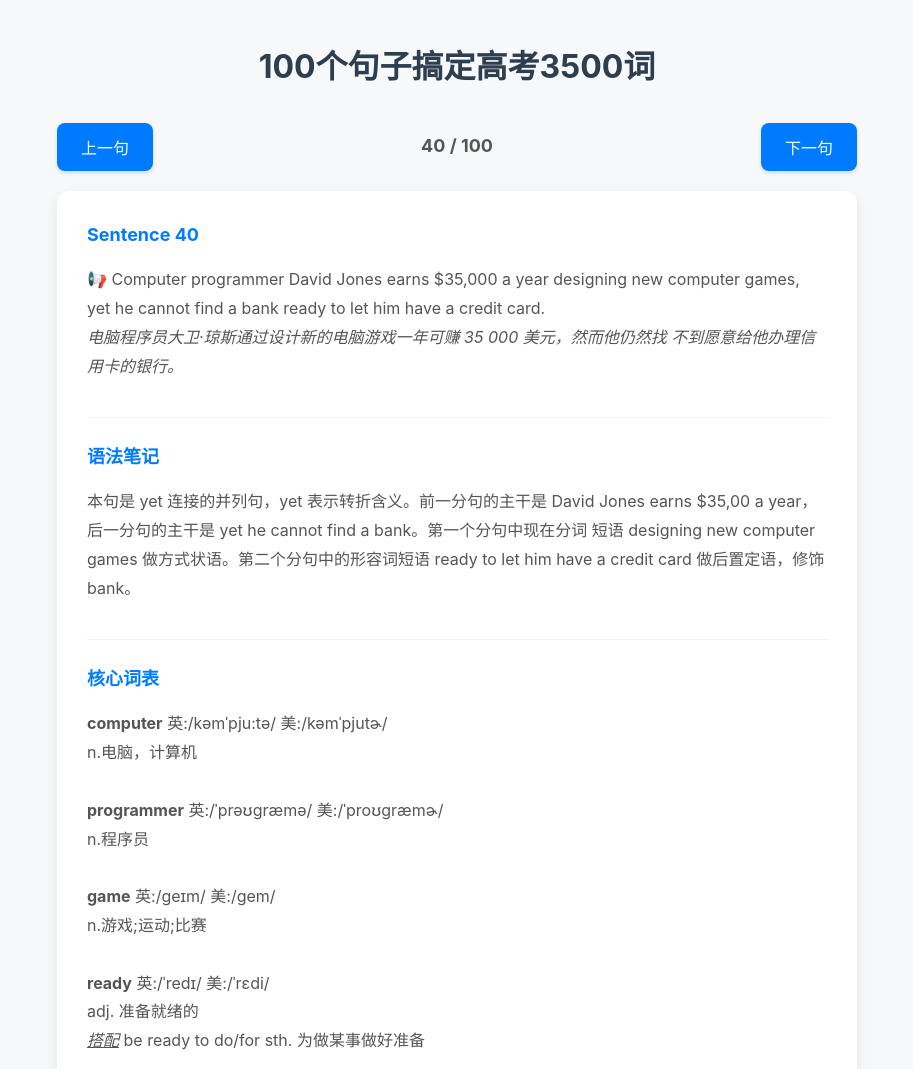
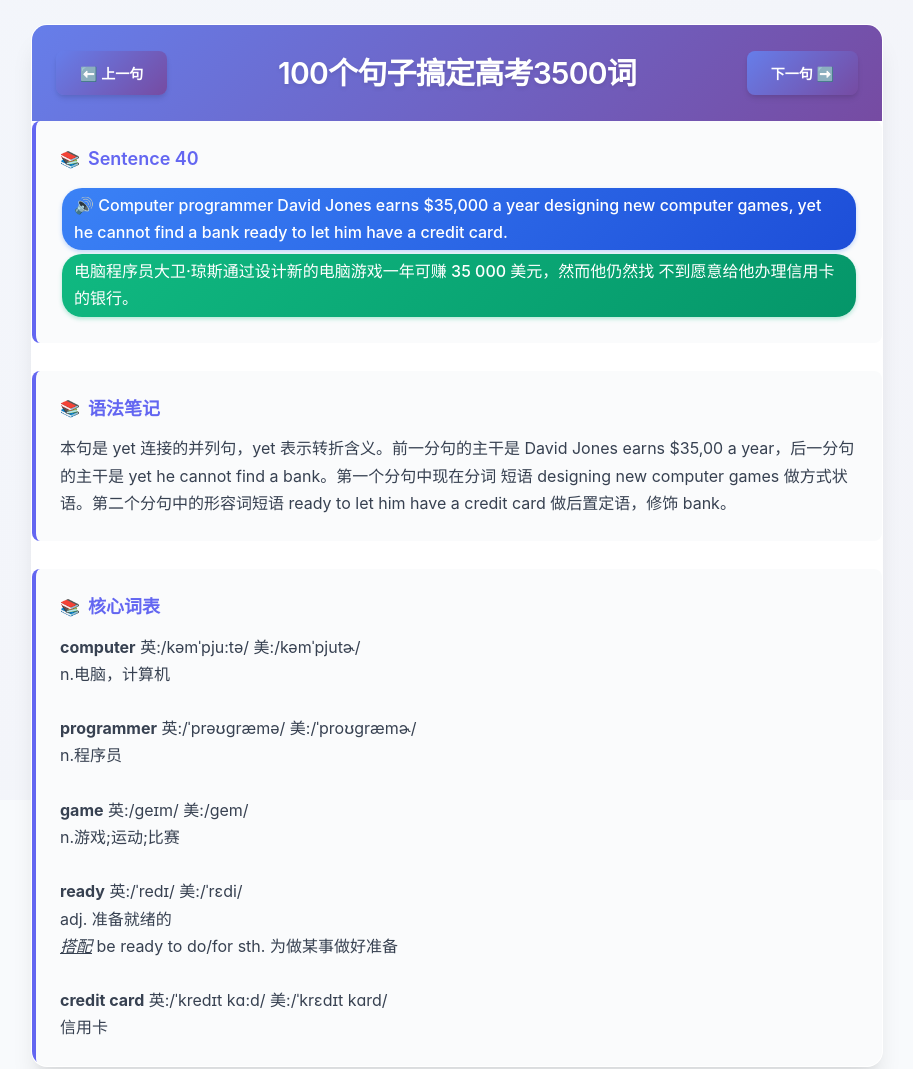
Before and after one commit to inwind/word3500, a plain HTML site: page index.html in a window 1280 px wide. Shown: the top 1069 px of the page, without its empty margins (183-1096 px from the left). Drawn offline with Linux system fonts and the light colour scheme.

Commit message:
Enhance UI with improved styling, layout adjustments, and animations for better user experience

```diff
--- a/index.html
+++ b/index.html
@@ -5,116 +5,328 @@
     <meta name="viewport" content="width=device-width, initial-scale=1.0">
     <title>100个句子搞定高考3500词</title>
     <style>
+        :root {
+            --primary-color: #6366f1;
+            --primary-hover: #4f46e5;
+            --secondary-color: #f59e0b;
+            --accent-color: #10b981;
+            --background-primary: #f8fafc;
+            --background-secondary: #ffffff;
+            --background-gradient: linear-gradient(135deg, #667eea 0%, #764ba2 100%);
+            --text-primary: #1f2937;
+            --text-secondary: #6b7280;
+            --text-accent: #374151;
+            --border-color: #e5e7eb;
+            --shadow-light: 0 1px 3px 0 rgba(0, 0, 0, 0.1), 0 1px 2px 0 rgba(0, 0, 0, 0.06);
+            --shadow-medium: 0 4px 6px -1px rgba(0, 0, 0, 0.1), 0 2px 4px -1px rgba(0, 0, 0, 0.06);
+            --shadow-large: 0 20px 25px -5px rgba(0, 0, 0, 0.1), 0 10px 10px -5px rgba(0, 0, 0, 0.04);
+            --radius-small: 8px;
+            --radius-medium: 12px;
+            --radius-large: 16px;
+        }
+
+        * {
+            box-sizing: border-box;
+        }
+
         body {
-            font-family: -apple-system, BlinkMacSystemFont, "Segoe UI", Roboto, "Helvetica Neue", Arial, sans-serif;
+            font-family: -apple-system, BlinkMacSystemFont, "Segoe UI", Roboto, "Inter", "Helvetica Neue", Arial, sans-serif;
             line-height: 1.6;
-            color: #333;
-            max-width: 800px;
+            color: var(--text-primary);
+            max-width: 900px;
             margin: 0 auto;
-            padding: 20px;
-            background-color: #f7f8fa;
+            padding: 24px;
+            background: var(--background-primary);
+            min-height: 100vh;
+            position: relative;
         }
+
+        body::before {
+            content: '';
+            position: fixed;
+            top: 0;
+            left: 0;
+            width: 100%;
+            height: 100%;
+            background: var(--background-gradient);
+            opacity: 0.03;
+            z-index: -1;
+        }
+
         h1 {
             text-align: center;
-            color: #2c3e50;
-            margin-bottom: 30px;
+            background: var(--background-gradient);
+            -webkit-background-clip: text;
+            -webkit-text-fill-color: transparent;
+            background-clip: text;
+            margin-bottom: 40px;
+            font-size: 2.5rem;
+            font-weight: 700;
+            letter-spacing: -0.025em;
+            text-shadow: none;
         }
-        #sentence-container {
-            background-color: #fff;
-            padding: 30px;
-            border-radius: 12px;
-            box-shadow: 0 4px 12px rgba(0,0,0,0.08);
-            margin-bottom: 20px;
-            min-height: 300px;
+
+        .app-container {
+            background: var(--background-secondary);
+            border-radius: var(--radius-large);
+            box-shadow: var(--shadow-large);
+            overflow: hidden;
+            backdrop-filter: blur(10px);
+            border: 1px solid rgba(255, 255, 255, 0.2);
         }
+
+        .header {
+            background: var(--background-gradient);
+            padding: 24px;
+            display: flex;
+            justify-content: space-between;
+            align-items: center;
+        }
+
+        .header h1 {
+            color: white;
+            margin: 0;
+            font-size: 1.875rem;
+            font-weight: 600;
+            text-shadow: 0 2px 4px rgba(0, 0, 0, 0.1);
+            -webkit-text-fill-color: white;
+            background: none;
+            flex: 1;
+            text-align: center;
+        }
+
+        .header-nav {
+            display: flex;
+            align-items: center;
+            gap: 16px;
+        }
+
+        .header-nav .nav-button {
+            padding: 12px 24px;
+            font-size: 14px;
+        }
+
+        .content-wrapper {
+            padding: 32px;
+        }
+
         .sentence-item {
-            margin-bottom: 25px;
-            padding-bottom: 20px;
-            border-bottom: 1px solid #eef2f7;
+            margin-bottom: 28px;
+            padding: 24px;
+            background: #fafbfc;
+            border-radius: var(--radius-small);
+            border-left: 4px solid var(--primary-color);
+            transition: all 0.3s ease;
+            position: relative;
         }
+
+        .sentence-item:hover {
+            background: #f1f5f9;
+            transform: translateX(4px);
+            box-shadow: var(--shadow-light);
+        }
+
         .sentence-item:last-child {
             margin-bottom: 0;
-            padding-bottom: 0;
-            border-bottom: none;
         }
+
         .sentence-item h4 {
             margin-top: 0;
-            color: #007bff;
-            font-size: 18px;
-            margin-bottom: 10px;
+            color: var(--primary-color);
+            font-size: 1.125rem;
+            margin-bottom: 12px;
+            font-weight: 600;
+            display: flex;
+            align-items: center;
+            gap: 8px;
         }
+
+        .sentence-item h4::before {
+            content: '📚';
+            font-size: 1rem;
+        }
+
         .sentence-item p {
             font-size: 16px;
-            line-height: 1.8;
+            line-height: 1.7;
             white-space: pre-wrap;
-            color: #555;
+            color: var(--text-accent);
+            margin: 0;
         }
-        .sentence-item word {
-            font-weight: bold;
+
+        .sentence-item .english {
+            background: linear-gradient(135deg, #3b82f6, #1d4ed8);
+            color: white;
+            padding: 4px 12px;
+            border-radius: 20px;
+            font-weight: 500;
+            cursor: pointer;
+            transition: all 0.2s ease;
+            display: inline-block;
+            margin: 2px;
+            box-shadow: 0 2px 4px rgba(59, 130, 246, 0.3);
         }
-        .sentence-item .english {
-            white-space: pre-wrap;
+
+        .sentence-item .english:hover {
+            transform: translateY(-1px);
+            box-shadow: 0 4px 8px rgba(59, 130, 246, 0.4);
         }
+
         .sentence-item .chinese {
-            font-style: italic;
+            background: linear-gradient(135deg, #10b981, #059669);
+            color: white;
+            padding: 4px 12px;
+            border-radius: 20px;
+            font-weight: 500;
+            cursor: pointer;
+            transition: all 0.2s ease;
+            display: inline-block;
+            margin: 2px;
+            box-shadow: 0 2px 4px rgba(16, 185, 129, 0.3);
+        }
+
+        .sentence-item .chinese:hover {
+            transform: translateY(-1px);
+            box-shadow: 0 4px 8px rgba(16, 185, 129, 0.4);
         }
         .sentence-item specil {
             font-style: italic;
             text-decoration: underline;
         }
-        .navigation {
-            display: flex;
-            justify-content: space-between;
-            align-items: center;
-            margin-bottom: 20px;
+        .sentence-item word {
+            font-weight: bold;
         }
+
+
         .nav-button {
-            background-color: #007bff;
+            background: var(--background-gradient);
             color: white;
             border: none;
-            padding: 12px 24px;
-            border-radius: 8px;
+            padding: 14px 28px;
+            border-radius: var(--radius-small);
             cursor: pointer;
             font-size: 16px;
-            font-weight: 500;
+            font-weight: 600;
             transition: all 0.3s ease;
-            box-shadow: 0 2px 4px rgba(0, 123, 255, 0.2);
+            box-shadow: var(--shadow-medium);
+            position: relative;
+            overflow: hidden;
         }
+
+        .nav-button::before {
+            content: '';
+            position: absolute;
+            top: 0;
+            left: -100%;
+            width: 100%;
+            height: 100%;
+            background: linear-gradient(90deg, transparent, rgba(255, 255, 255, 0.2), transparent);
+            transition: left 0.5s;
+        }
+
+        .nav-button:hover:not(:disabled)::before {
+            left: 100%;
+        }
+
         .nav-button:hover:not(:disabled) {
-            background-color: #0056b3;
             transform: translateY(-2px);
-            box-shadow: 0 4px 8px rgba(0, 123, 255, 0.3);
+            box-shadow: 0 8px 25px rgba(0, 0, 0, 0.15);
         }
+
+        .nav-button:active:not(:disabled) {
+            transform: translateY(0);
+        }
+
         .nav-button:disabled {
-            background-color: #cccccc;
+            background: linear-gradient(135deg, #9ca3af, #6b7280);
             cursor: not-allowed;
             box-shadow: none;
+            opacity: 0.6;
         }
-        #sentence-number {
-            text-align: center;
-            font-weight: bold;
-            color: #555;
-            font-size: 18px;
+
+        .nav-button:disabled::before {
+            display: none;
+        }
+
+        @media (max-width: 768px) {
+            body {
+                padding: 16px;
+            }
+
+            h1 {
+                font-size: 2rem;
+            }
+
+            .content-wrapper {
+                padding: 20px;
+            }
+
+
+            .sentence-item {
+                padding: 16px;
+            }
+
+
+            .nav-button {
+                width: 100%;
+                max-width: 200px;
+            }
+        }
+
+        .fade-in {
+            animation: fadeIn 0.5s ease-out;
+        }
+
+        @keyframes fadeIn {
+            from {
+                opacity: 0;
+                transform: translateY(20px);
+            }
+            to {
+                opacity: 1;
+                transform: translateY(0);
+            }
+        }
+
+        .slide-in {
+            animation: slideIn 0.3s ease-out;
+        }
+
+        @keyframes slideIn {
+            from {
+                opacity: 0;
+                transform: translateX(-30px);
+            }
+            to {
+                opacity: 1;
+                transform: translateX(0);
+            }
         }
     </style>
 </head>
 <body>
+    <div class="app-container">
+        <div class="header">
+            <div class="header-nav">
+                <button id="prev-btn" class="nav-button">
+                    <span>⬅️</span> 上一句
+                </button>
+            </div>
+            <h1>100个句子搞定高考3500词</h1>
+            <div class="header-nav">
+                <button id="next-btn" class="nav-button">
+                    下一句 <span>➡️</span>
+                </button>
+            </div>
+        </div>
 
-    <h1>100个句子搞定高考3500词</h1>
-
-    <div class="navigation">
-        <button id="prev-btn" class="nav-button">上一句</button>
-        <div id="sentence-number"></div>
-        <button id="next-btn" class="nav-button">下一句</button>
+        <div id="sentence-container"></div>
     </div>
-
-    <div id="sentence-container"></div>
 
     <script>
         const sentenceContainer = document.getElementById('sentence-container');
         const prevBtn = document.getElementById('prev-btn');
         const nextBtn = document.getElementById('next-btn');
-        const sentenceNumberDisplay = document.getElementById('sentence-number');
         let sentences = [];
         let currentIndex = 39;
 
@@ -147,10 +359,10 @@
                     if (Object.hasOwnProperty.call(sentenceData, key)) {
                         const value = sentenceData[key] || '';
                         sentenceHTML += `
-                            <div class="sentence-item">
+                            <div class="sentence-item fade-in">
                                 <h4>${key}</h4>
                                 <p>${value.toString().replace(/\n/g, '<br>')
-                                    .replace(/<english>(.*?)<\/english>/g, '<span class="english" onclick="xxx(\'$1\')">📢 $1</span>')
+                                    .replace(/<english>(.*?)<\/english>/g, '<span class="english" onclick="xxx(\'$1\')">🔊 $1</span>')
                                     .replace(/<chinese>(.*?)<\/chinese>/g, '<span class="chinese" onclick="xxx(\'$1\')">$1</span>')}</p>
 
                             </div>
@@ -159,7 +371,7 @@
                 }
 
                 sentenceContainer.innerHTML = sentenceHTML;
-                sentenceNumberDisplay.textContent = `${currentIndex + 1} / ${sentences.length}`;
+
                 updateButtons();
             }
         }
```
